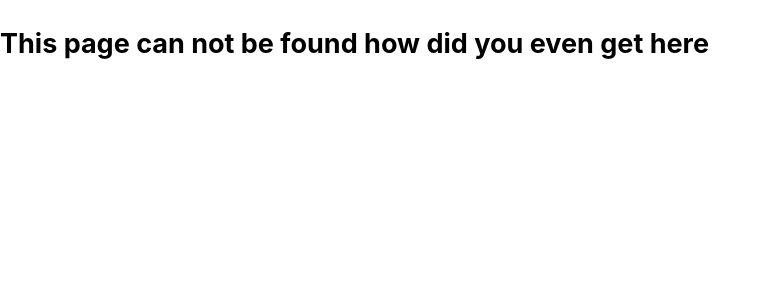
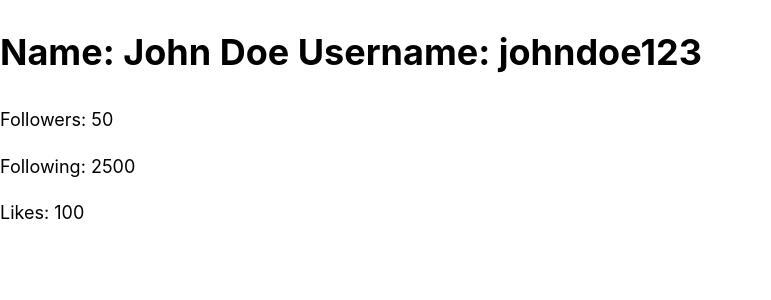
Before and after one commit to M-E-J-O-R/nextjs-blog, a Next.js app: page /dashboard-swr in a window 1280 px wide. Before the commit this address had no page. Shown: the top 300 px of the page, without its empty margins (0-771 px from the left). Built offline with nearby package versions, Linux system fonts and the light colour scheme; data requests are answered from the project's data file.

Commit message:
learnt about SWR for client side data fetching

```diff
--- a/db.json
+++ b/db.json
@@ -4,8 +4,8 @@
     "username": "johndoe123",
     "likes": 100,
     "post": 25,
-    "followers": 500,
-    "following": 250
+    "followers": 50,
+    "following": 2500
   },
   "product": [
     {
--- a/package.json
+++ b/package.json
@@ -11,7 +11,8 @@
   "dependencies": {
     "next": "12.3.1",
     "react": "18.2.0",
-    "react-dom": "18.2.0"
+    "react-dom": "18.2.0",
+    "swr": "^2.2.4"
   },
   "devDependencies": {
     "eslint": "8.25.0",
--- /dev/null
+++ b/pages/dashboard-swr.js
@@ -0,0 +1,29 @@
+import useSWR from "swr";
+
+
+const fetcher = async () => {
+    const response = await fetch('http://localhost:4000/dashboard');
+    const data = await response.json();
+    return data;
+};
+
+const DashboardSWR = () => {
+    const { data, error, isLoading } = useSWR('dashboard', fetcher);
+    if (isLoading) {
+        return <p>Loading....</p>;
+    }
+    if (error) {
+        return <p>Error while loading page</p>;
+    }
+
+    return (
+        <main>
+            <h1>Name: {data.name} Username: {data.username}</h1>
+            <p>Followers: {data.followers}</p>
+            <p>Following: {data.following}</p>
+            <p>Likes: {data.likes}</p>
+
+        </main>);
+};
+
+export default DashboardSWR;
--- a/pages/dashboard.js
+++ b/pages/dashboard.js
@@ -5,13 +5,13 @@ const Dashboard = () => {
     const [isLoading, setIsLoading] = useState(true);
 
     useEffect(() => {
-        async function fetchUserData() {
+        async function dashboardData() {
             const response = await fetch('http://localhost:4000/dashboard');
             const data = await response.json();
             setDashboardData(data);
             setIsLoading(false);
         }
-        fetchUserData();
+        dashboardData();
     }, []);
 
     if (isLoading) {
```
Also changed, not shown: 1 other file (tests, documents, lock files or other folders).
